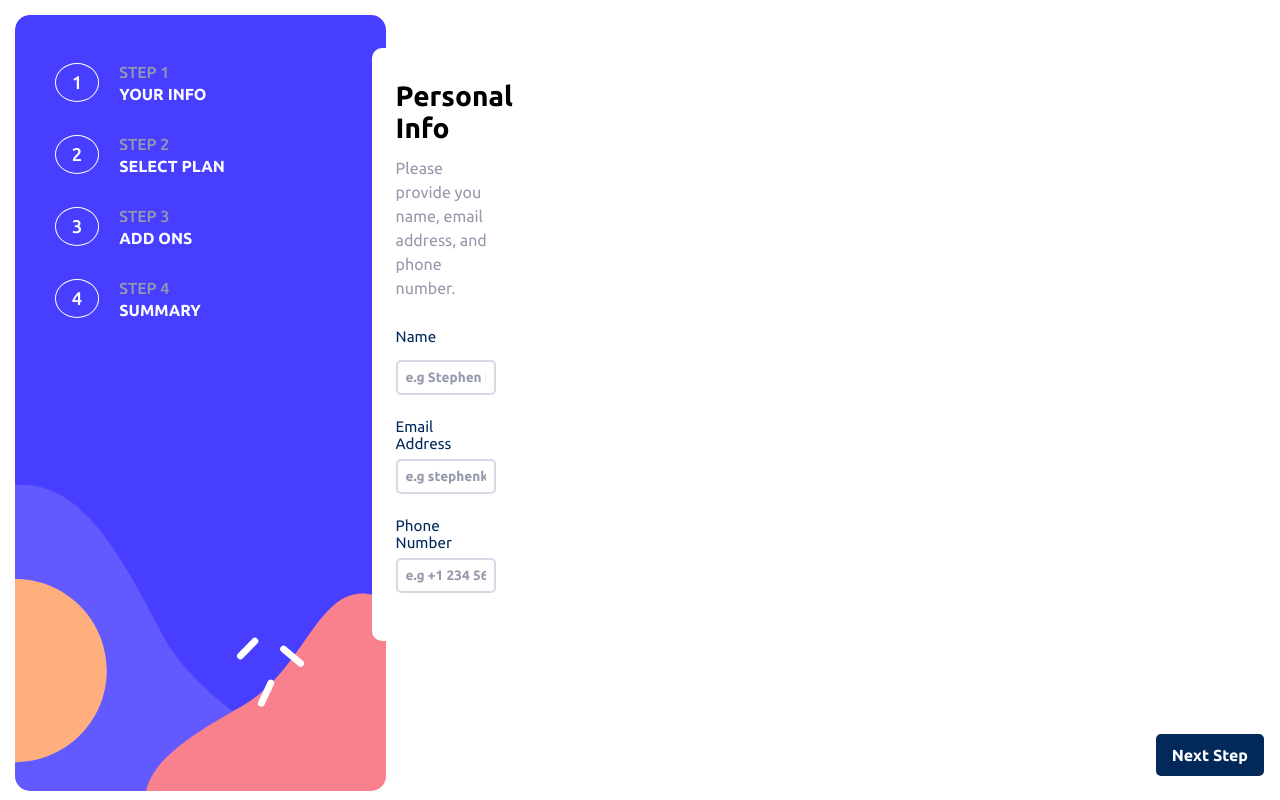
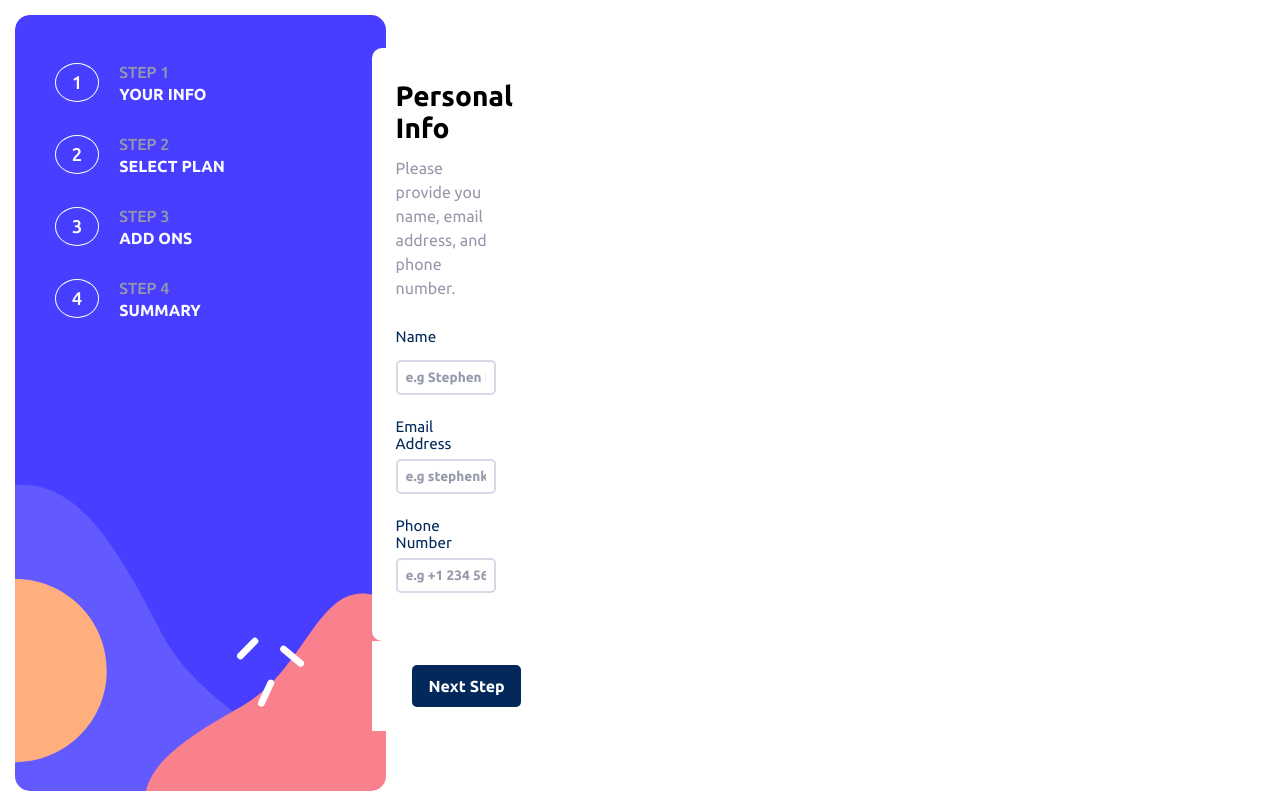
Before and after one commit to Jakelanghel/multi-step-form, a React (Vite) app: page / in a window 1280 px wide. Built offline with nearby package versions, Linux system fonts and the light colour scheme.

Commit message:
refactor form logic

```diff
--- a/src/App.jsx
+++ b/src/App.jsx
@@ -6,22 +6,7 @@ import FormNavigation from "./components/form-navigation/FormNavigation";
 import Form from "./components/form/Form";
 
 function App() {
-  const nameRef = useRef();
-  const emailRef = useRef();
-  const phoneRef = useRef();
-
-  const [data, setData] = useState({
-    name: null,
-    email: null,
-    phone: null,
-    selectedPlan: null,
-    addOns: [],
-    isYearly: false,
-  });
-
   const [currentStep, setCurrentStep] = useState(0);
-
-  const [completed, setCompleted] = useState(false);
 
   return (
     <>
@@ -32,27 +17,9 @@ function App() {
         </div>
         <Form
           className="current-step"
-          nameRef={nameRef}
-          emailRef={emailRef}
-          phoneRef={phoneRef}
-          setData={setData}
-          data={data}
           currentStep={currentStep}
           setCurrentStep={setCurrentStep}
         />
-
-        {!completed ? (
-          <div className="form-navigation">
-            <FormNavigation
-              currentStep={currentStep}
-              refArr={[nameRef, emailRef, phoneRef]}
-              setCurrentStep={setCurrentStep}
-              data={data}
-              setData={setData}
-              setCompleted={setCompleted}
-            />
-          </div>
-        ) : null}
       </div>
     </>
   );
--- a/src/components/form-navigation/FormNavigation.jsx
+++ b/src/components/form-navigation/FormNavigation.jsx
@@ -3,8 +3,7 @@ import { StyledFormNavigation } from "./FormNavigation.styled";
 import { nextStep } from "./functions/nextStep";
 
 const FormNavigation = (props) => {
-  const { currentStep, refArr, setCurrentStep, data, setData, setCompleted } =
-    props;
+  const { currentStep, refArr, setCurrentStep, data, setData } = props;
 
   const removeAddOns = (setData) => {
     setData((oldState) => ({ ...oldState, addOns: [] }));
--- a/src/components/form-navigation/FormNavigation.styled.js
+++ b/src/components/form-navigation/FormNavigation.styled.js
@@ -8,6 +8,7 @@ export const StyledFormNavigation = styled.div`
   align-items: center;
   padding: 1.5rem 0;
   padding-right: 1rem;
+  margin-top: auto;
 
   .next-btn {
     font-size: 1rem;
--- /dev/null
+++ b/src/components/form/Form.Styled.js
@@ -0,0 +1,7 @@
+import styled from "styled-components";
+
+export const StyledForm = styled.div`
+  height: 100%;
+  display: flex;
+  flex-direction: column;
+`;
--- a/src/components/form/Form.jsx
+++ b/src/components/form/Form.jsx
@@ -7,38 +7,32 @@ import Step5 from "../steps/step-5/Step5";
 import { plansData } from "../../data/plans";
 import { addOnData } from "../../data/addOns";
 import { images } from "../../constants/images";
+import FormNavigation from "../form-navigation/FormNavigation";
+import { StyledForm } from "./Form.Styled";
 
 const Form = (props) => {
-  const {
-    data,
-    setData,
-    nameRef,
-    emailRef,
-    phoneRef,
-    currentStep,
-    setCurrentStep,
-  } = props;
-  // const [currStep, setCurrentStep] = useState(0);
+  const { currentStep, setCurrentStep } = props;
 
-  // const [data, setData] = useState({
-  //   name: null,
-  //   email: null,
-  //   phone: null,
-  //   selectedPlan: null,
-  //   addOns: [],
-  //   isYearly: false,
-  //   completed: false,
-  // });
+  const [data, setData] = useState({
+    name: null,
+    email: null,
+    phone: null,
+    selectedPlan: null,
+    addOns: [],
+    isYearly: false,
+    completed: false,
+  });
 
-  // const nameRef = useRef();
-  // const emailRef = useRef();
-  // const phoneRef = useRef();
+  const nameRef = useRef();
+  const emailRef = useRef();
+  const phoneRef = useRef();
 
   const stepComponents = [Step1, Step2, Step3, Step4, Step5];
   const StepComponent = stepComponents[currentStep];
+  const refArr = [nameRef, emailRef, phoneRef];
 
   return (
-    <div>
+    <StyledForm>
       <StepComponent
         setData={setData}
         isYearly={data.isYearly}
@@ -53,7 +47,16 @@ const Form = (props) => {
         emailRef={emailRef}
         phoneRef={phoneRef}
       />
-    </div>
+      {!data.completed ? (
+        <FormNavigation
+          currentStep={currentStep}
+          setCurrentStep={setCurrentStep}
+          refArr={refArr}
+          data={data}
+          setData={setData}
+        />
+      ) : null}
+    </StyledForm>
   );
 };
 
--- a/src/components/form/Step.Styled.js
+++ /dev/null
@@ -1,3 +0,0 @@
-import styled from "styled-components";
-
-export const StyledStep = styled.div``;
```
